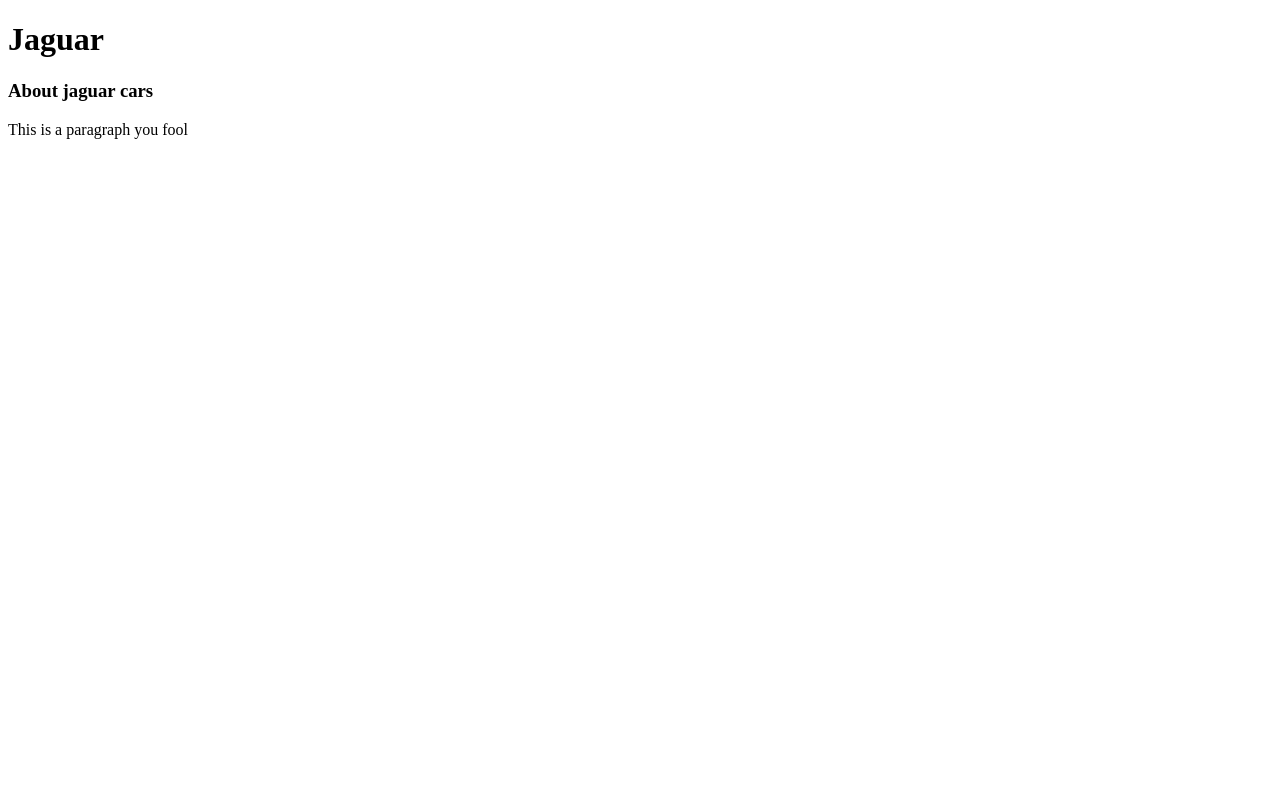
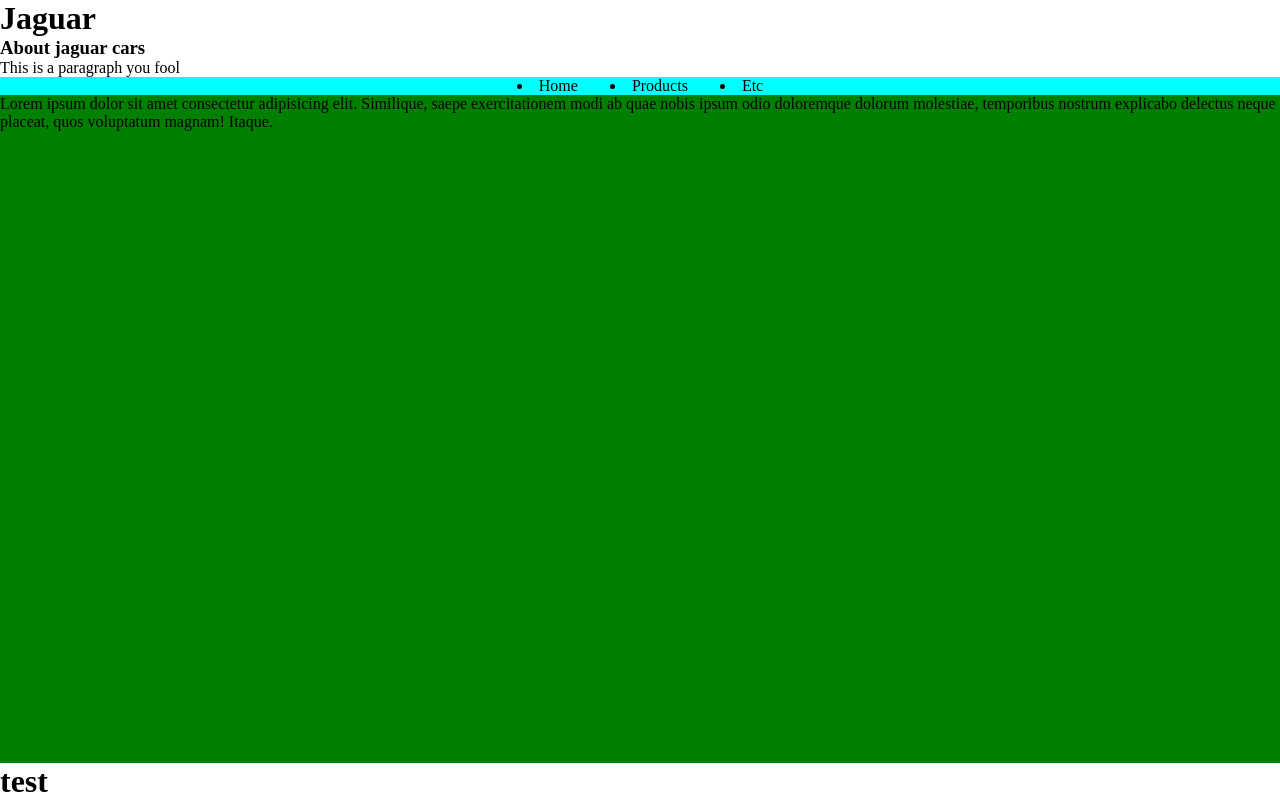
Before and after one commit to sbraende/test-repo, a plain HTML site: page index.html in a window 1280 px wide. Drawn offline with Linux system fonts and the light colour scheme.

Commit message:
create first product

```diff
--- a/index.html
+++ b/index.html
@@ -7,8 +7,21 @@
     <link rel="stylesheet" href="style.css">
 </head>
 <body>
-    <h1>Jaguar</h1>
-    <h3>About jaguar cars</h3>
-    <p>This is a paragraph you fool </p>
+    <header>
+        <h1>Jaguar</h1>
+        <h3>About jaguar cars</h3>
+        <p>This is a paragraph you fool </p>
+        <nav>
+            <li>Home</li>
+            <li>Products</li>
+            <li>Etc</li>
+        </nav>
+    </header>
+    <main>
+        <p>Lorem ipsum dolor sit amet consectetur adipisicing elit. Similique, saepe exercitationem modi ab quae nobis ipsum odio doloremque dolorum molestiae, temporibus nostrum explicabo delectus neque placeat, quos voluptatum magnam! Itaque.</p>
+    </main>
+    <footer>
+        <h1>test</h1>
+    </footer>
 </body>
 </html>
--- a/style.css
+++ b/style.css
@@ -0,0 +1,25 @@
+* {
+    margin: 0;
+    padding: 0;
+    box-sizing: border-box;
+}
+
+body {
+    display: flex;
+    flex-direction: column;
+    height: 100vh;
+}
+
+nav {
+    display: flex;
+    justify-content: center;
+    gap: 2rem;
+    background-color: aqua;
+}
+
+main {
+    background-color: green;
+    gap: 2rem;
+    height: 50px;
+    flex-grow: 1;
+}
```
